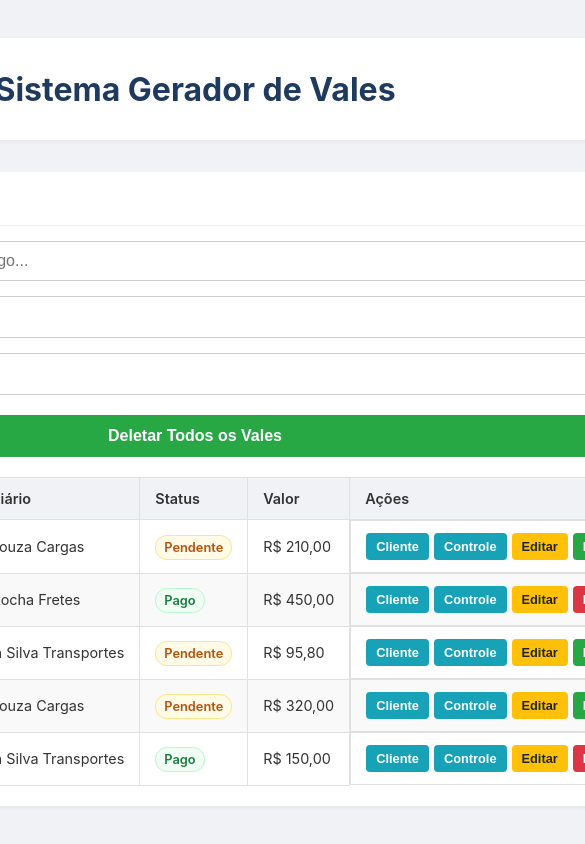
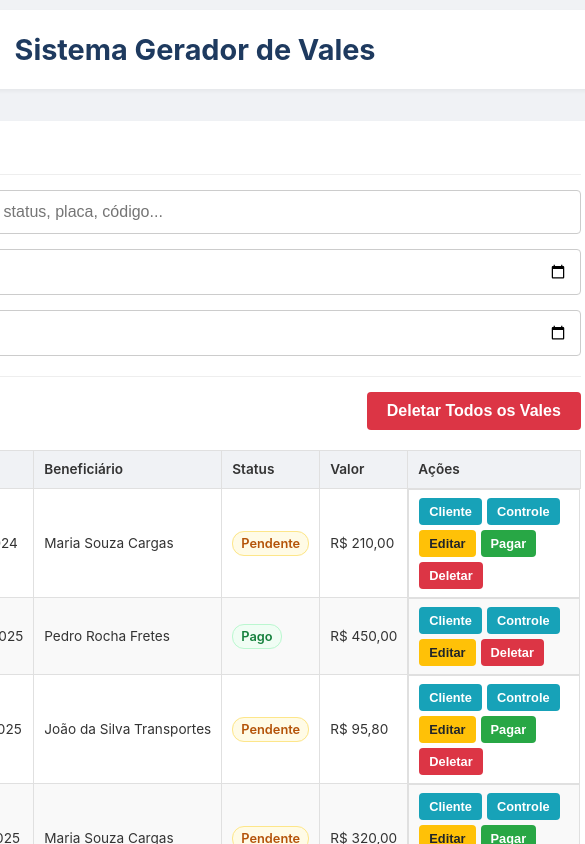
Before and after one commit to arthuromw/gerador-de-vales, a React (Create React App) app: page /consultar in a window 390 px wide. Shown: the top 844 px of the page, 585 px wide, since content can reach past the window. Built offline with nearby package versions, Linux system fonts and the light colour scheme.

Commit message:
responsividade

```diff
--- a/src/App.css
+++ b/src/App.css
@@ -1,47 +1,214 @@
 /* src/App.css */
-body { font-family: -apple-system, BlinkMacSystemFont, 'Segoe UI', Roboto, sans-serif; background-color: #f0f2f5; color: #333; margin: 0; }
-.App { max-width: 1200px; margin: 0 auto; padding: 20px; }
-.App-header { text-align: center; margin-bottom: 2rem; color: #1e3a5f; background-color: #fff; padding: 10px; border-radius: 8px; box-shadow: 0 2px 4px rgba(0,0,0,0.05); }
-.container { display: grid; grid-template-columns: repeat(auto-fit, minmax(400px, 1fr)); gap: 20px; }
-.coluna { display: flex; flex-direction: column; gap: 20px; }
-.card { background-color: #fff; padding: 20px; border-radius: 8px; box-shadow: 0 2px 4px rgba(0, 0, 0, 0.05); }
-.card h3 { margin-top: 0; color: #005a9c; border-bottom: 1px solid #eee; padding-bottom: 10px; margin-bottom: 15px; }
-.form-group { display: flex; flex-direction: column; margin-bottom: 15px; }
-.form-group label { margin-bottom: 5px; font-weight: 600; font-size: 0.9rem; }
-input, select, .select-pessoa { padding: 10px; border: 1px solid #ccc; border-radius: 4px; font-size: 1rem; width: 100%; box-sizing: border-box; }
-button { width: 100%; padding: 12px; background-color: #28a745; color: white; border: none; border-radius: 4px; font-size: 1rem; font-weight: bold; cursor: pointer; transition: background-color 0.2s; }
-button:hover { background-color: #218838; }
-.aviso { text-align: center; color: #777; font-style: italic; padding: 20px; }
-.lista-vales-container h4 { margin-top: 0; }
-.lista-vales { max-height: 400px; overflow-y: auto; border-top: 1px solid #eee; padding-top: 10px; }
-.vale-item { background-color: #f9f9f9; border: 1px solid #e0e0e0; border-radius: 5px; padding: 10px; margin-bottom: 10px; display: flex; justify-content: space-between; align-items: center; gap: 15px; }
-.vale-info p { margin: 2px 0; font-size: 0.9rem; }
-.lista-pessoas ul { list-style: none; padding: 0; max-height: 400px; overflow-y: auto; }
+
+/* === ESTILOS GERAIS E LAYOUT === */
+body {
+  font-family: -apple-system, BlinkMacSystemFont, 'Segoe UI', Roboto, sans-serif;
+  background-color: #f0f2f5;
+  color: #333;
+  margin: 0;
+  line-height: 1.5;
+}
+
+.App {
+  max-width: 1200px;
+  margin: 0 auto;
+  padding: 20px;
+}
+
+.App-header {
+  text-align: center;
+  margin-bottom: 2rem;
+  color: #1e3a5f;
+  background-color: #fff;
+  padding: 10px 20px;
+  border-radius: 8px;
+  box-shadow: 0 2px 4px rgba(0,0,0,0.05);
+}
+
+.App-header h1 {
+  margin: 0.5rem 0;
+  font-size: 2rem;
+}
+
+.container {
+  display: grid;
+  /* Cria colunas flexíveis com um tamanho mínimo de 350px */
+  grid-template-columns: repeat(auto-fit, minmax(350px, 1fr));
+  gap: 20px;
+}
+
+.coluna {
+  display: flex;
+  flex-direction: column;
+  gap: 20px;
+}
+
+.card {
+  background-color: #fff;
+  padding: 20px;
+  border-radius: 8px;
+  box-shadow: 0 2px 4px rgba(0, 0, 0, 0.05);
+}
+
+.card h3 {
+  margin-top: 0;
+  color: #005a9c;
+  border-bottom: 1px solid #eee;
+  padding-bottom: 10px;
+  margin-bottom: 15px;
+}
+
+/* === FORMULÁRIOS === */
+.form-group {
+  display: flex;
+  flex-direction: column;
+  margin-bottom: 15px;
+}
+
+.form-group label {
+  margin-bottom: 5px;
+  font-weight: 600;
+  font-size: 0.9rem;
+}
+
+input, select {
+  padding: 12px;
+  border: 1px solid #ccc;
+  border-radius: 4px;
+  font-size: 1rem;
+  width: 100%;
+  box-sizing: border-box; /* Garante padding consistente */
+}
+
+button {
+  width: 100%;
+  padding: 12px;
+  background-color: #28a745;
+  color: white;
+  border: none;
+  border-radius: 4px;
+  font-size: 1rem;
+  font-weight: bold;
+  cursor: pointer;
+  transition: background-color 0.2s;
+}
+
+button:hover {
+  background-color: #218838;
+}
+
+.aviso {
+  text-align: center;
+  color: #777;
+  font-style: italic;
+  padding: 20px;
+}
+
+/* === LISTAS E TABELAS === */
+.lista-pessoas ul, .lista-vales {
+  list-style: none;
+  padding: 0;
+  max-height: 400px;
+  overflow-y: auto;
+}
 .lista-pessoas li { padding: 10px; border-bottom: 1px solid #eee; }
 .lista-pessoas li:last-child { border-bottom: none; }
-.filtros-container { display: flex; gap: 15px; margin-bottom: 20px; flex-wrap: wrap; }
-.filtros-container input { flex-grow: 1; }
-.table-container { margin-top: 20px; width: 100%; overflow-x: auto; }
-table { width: 100%; border-collapse: collapse; font-size: 0.9rem; }
+
+.filtros-container {
+  display: flex;
+  flex-direction: column; /* Começa como coluna em mobile */
+  gap: 15px;
+  margin-bottom: 20px;
+}
+
+.table-container {
+  margin-top: 20px;
+  width: 100%;
+  overflow-x: auto; /* Permite rolagem horizontal em telas pequenas */
+}
+
+table {
+  width: 100%;
+  border-collapse: collapse;
+  font-size: 0.9rem;
+}
+table th, table td {
+  padding: 12px 15px;
+  border: 1px solid #e0e0e0;
+  text-align: left;
+  white-space: nowrap;
+}
 table thead { background-color: #f0f2f5; }
-table th, table td { padding: 12px 15px; border: 1px solid #e0e0e0; text-align: left; white-space: nowrap; }
 table th { font-weight: 600; color: #333; }
 table tbody tr:nth-child(even) { background-color: #f9f9f9; }
 table tbody tr:hover { background-color: #e6f7ff; }
 
-/* Estilos para Status e Botões de Ação */
+/* === STATUS E BOTÕES DE AÇÃO === */
 .status { padding: 4px 8px; border-radius: 12px; font-size: 0.8rem; font-weight: 600; text-transform: capitalize; }
 .status-pendente { background-color: #fffbe6; color: #b45309; border: 1px solid #fde68a; }
 .status-pago { background-color: #f0fdf4; color: #15803d; border: 1px solid #bbf7d0; }
-.acoes-cell { display: flex; gap: 5px; }
+.acoes-cell { display: flex; flex-wrap: wrap; gap: 5px; }
 .btn-acao { width: auto; padding: 6px 10px; font-size: 0.8rem; border-radius: 4px; }
 .btn-ver { background-color: #17a2b8; }
 .btn-ver:hover { background-color: #138496; }
+.btn-editar { background-color: #ffc107; color: #212529; }
+.btn-editar:hover { background-color: #e0a800; }
 .btn-confirmar { background-color: #28a745; }
 .btn-confirmar:hover { background-color: #218838; }
-.btn-deletar { background-color: #dc3545; }
-.btn-deletar:hover { background-color: #c82333; }
+.btn-deletar, .btn-perigo { background-color: #dc3545; }
+.btn-deletar:hover, .btn-perigo:hover { background-color: #c82333; }
 
-/* Adicionar ao final de src/App.css */
-.btn-editar { background-color: #ffc107; color: #212529; }
-.btn-editar:hover { background-color: #e0a800; }
+.acoes-administrativas {
+  margin-top: 15px;
+  padding-top: 15px;
+  border-top: 1px solid #eee;
+  display: flex;
+  justify-content: flex-end;
+}
+.btn-perigo { width: auto; padding: 10px 20px; }
+
+
+/* ======================================================= */
+/* === MEDIA QUERIES PARA RESPONSIVIDADE === */
+/* ======================================================= */
+
+/* Para tablets e telas menores (até 768px) */
+@media (max-width: 768px) {
+  .container {
+    /* Força uma única coluna para os layouts principais */
+    grid-template-columns: 1fr;
+  }
+
+  .filtros-container {
+    flex-direction: row; /* Filtros ficam em linha em telas maiores */
+    flex-wrap: wrap;
+  }
+
+  .App-header h1 {
+    font-size: 1.8rem;
+  }
+}
+
+/* Para celulares (até 480px) */
+@media (max-width: 480px) {
+  .App {
+    padding: 10px; /* Menos espaçamento nas laterais */
+  }
+
+  .card {
+    padding: 15px;
+  }
+
+  .filtros-container {
+    flex-direction: column; /* Filtros voltam a ser coluna no mobile */
+  }
+
+  table th, table td {
+    padding: 8px 10px; /* Células da tabela mais compactas */
+    font-size: 0.85rem;
+  }
+
+  .acoes-cell {
+    min-width: 150px; /* Garante espaço para os botões de ação */
+  }
+}
--- a/src/pages/Home.css
+++ b/src/pages/Home.css
@@ -1,16 +1,89 @@
-.home-container { display: flex; flex-direction: column; align-items: center; justify-content: center; padding-top: 20px; text-align: center; }
-.dashboard-stats { width: 100%; max-width: 1000px; display: grid; grid-template-columns: repeat(auto-fit, minmax(180px, 1fr)); gap: 20px; margin-bottom: 40px; padding-bottom: 40px; border-bottom: 1px solid #e0e0e0; }
-.stat-card { background-color: #fff; padding: 20px; border-radius: 8px; box-shadow: 0 2px 5px rgba(0, 0, 0, 0.08); text-align: center; display: flex; flex-direction: column; justify-content: center; }
-.stat-card.valor { background-color: #e6f7ff; }
-.stat-number { font-size: 2.5rem; font-weight: 700; color: #1e3a5f; margin-bottom: 5px; }
-.stat-label { font-size: 0.9rem; color: #667085; }
+/* src/pages/Home.css */
 
-.main-nav { display: flex; flex-direction: column; gap: 20px; width: 100%; max-width: 400px; }
-.main-nav h2 { font-size: 1.5rem; color: #333; margin-bottom: 20px; margin-top: 0; }
-.nav-button { display: block; padding: 20px 30px; background-color: #005a9c; color: white; text-decoration: none; border-radius: 8px; font-size: 1.2rem; font-weight: bold; text-align: center; transition: background-color 0.3s, transform 0.2s; }
-.nav-button:hover { background-color: #004170; transform: translateY(-3px); box-shadow: 0 4px 10px rgba(0, 0, 0, 0.2); }
+.home-container {
+  display: flex;
+  flex-direction: column;
+  align-items: center;
+  justify-content: center;
+  padding-top: 20px;
+  text-align: center;
+}
 
-/* Adicionar ao final de src/pages/Home.css */
+/* === SEÇÃO DO DASHBOARD === */
+.dashboard-stats {
+  width: 100%;
+  max-width: 1000px;
+  display: grid;
+  grid-template-columns: repeat(auto-fit, minmax(180px, 1fr));
+  gap: 15px;
+  margin-bottom: 40px;
+  padding-bottom: 40px;
+  border-bottom: 1px solid #e0e0e0;
+}
+
+.stat-card {
+  background-color: #fff;
+  padding: 20px;
+  border-radius: 8px;
+  box-shadow: 0 2px 5px rgba(0, 0, 0, 0.08);
+  text-align: center;
+  display: flex;
+  flex-direction: column;
+  justify-content: center;
+}
+
+.stat-card.valor {
+  background-color: #e6f7ff;
+}
+
+.stat-number {
+  font-size: 2.5rem;
+  font-weight: 700;
+  color: #1e3a5f;
+  margin-bottom: 5px;
+  line-height: 1.1;
+}
+
+.stat-label {
+  font-size: 0.9rem;
+  color: #667085;
+}
+
+/* === SEÇÃO DE NAVEGAÇÃO === */
+.main-nav {
+  display: flex;
+  flex-direction: column;
+  gap: 15px;
+  width: 100%;
+  max-width: 400px;
+}
+
+.main-nav h2 {
+  font-size: 1.5rem;
+  color: #333;
+  margin-bottom: 15px;
+  margin-top: 0;
+}
+
+.nav-button {
+  display: block;
+  padding: 18px 25px;
+  background-color: #005a9c;
+  color: white;
+  text-decoration: none;
+  border-radius: 8px;
+  font-size: 1.1rem;
+  font-weight: bold;
+  text-align: center;
+  transition: background-color 0.3s, transform 0.2s;
+}
+
+.nav-button:hover {
+  background-color: #004170;
+  transform: translateY(-3px);
+  box-shadow: 0 4px 10px rgba(0, 0, 0, 0.2);
+}
+
 .nav-button.special-action {
   background-color: #28a745;
   margin-top: 10px;
@@ -18,3 +91,34 @@
 .nav-button.special-action:hover {
   background-color: #218838;
 }
+
+
+/* ======================================================= */
+/* === MEDIA QUERIES PARA RESPONSIVIDADE === */
+/* ======================================================= */
+
+/* Para celulares (até 480px) */
+@media (max-width: 480px) {
+  .dashboard-stats {
+    gap: 10px; /* Espaçamento menor entre os cards */
+    margin-bottom: 30px;
+    padding-bottom: 30px;
+  }
+
+  .stat-card {
+    padding: 15px;
+  }
+
+  .stat-number {
+    font-size: 2rem; /* Fonte menor para os números */
+  }
+
+  .stat-label {
+    font-size: 0.85rem;
+  }
+
+  .nav-button {
+    padding: 15px 20px; /* Botões de navegação menores */
+    font-size: 1rem;
+  }
+}
```
